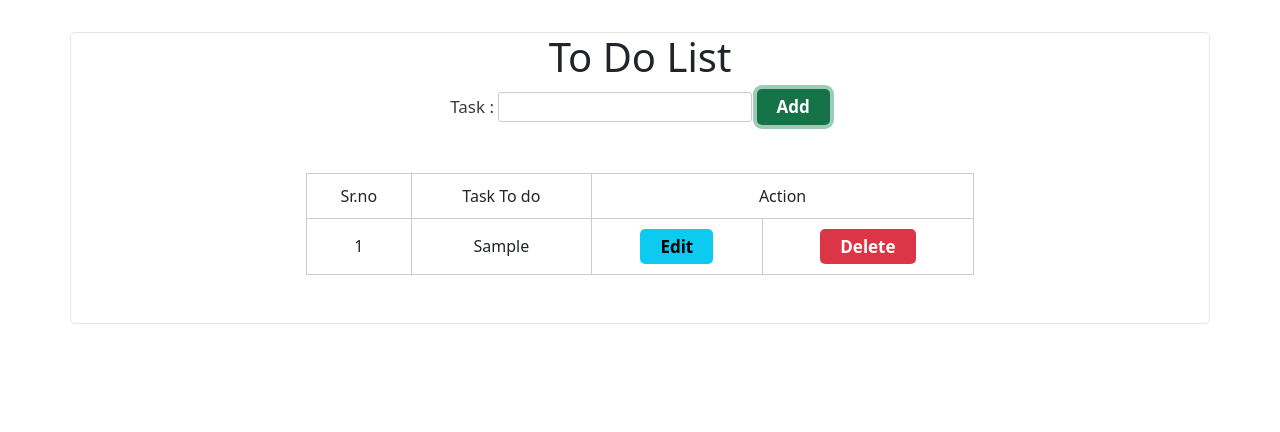
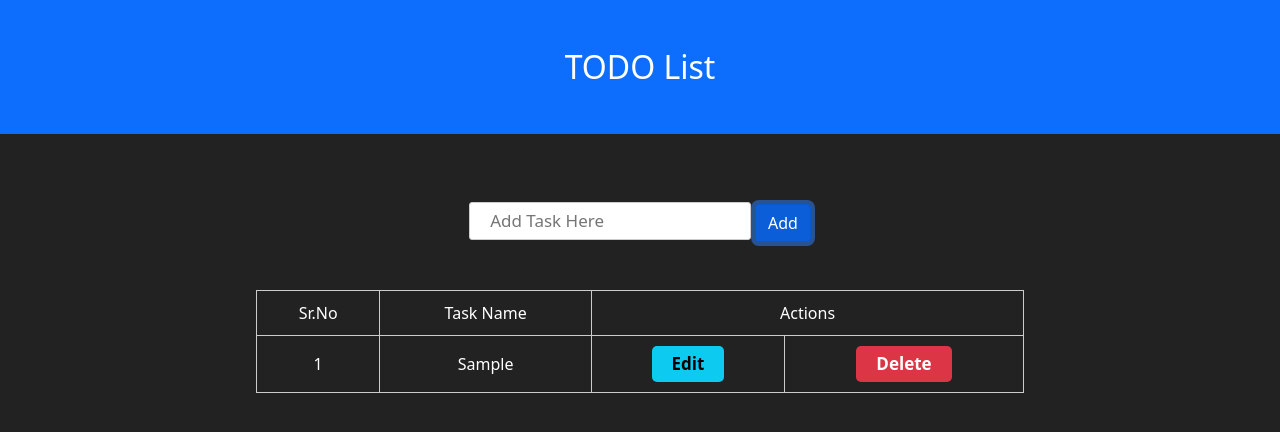
Before and after one commit to pournimas7693/js-training, a plain HTML site: page to-do-list/index.html in a window 1280 px wide. Both pictures are taken after typing "Sample" into the empty fields and a click on the button "Add". Drawn offline with nearby package versions, Linux system fonts and the light colour scheme.

Commit message:
Design changes

```diff
--- a/to-do-list/index.html
+++ b/to-do-list/index.html
@@ -9,11 +9,9 @@
     <script src="https://cdn.jsdelivr.net/npm/bootstrap@5.1.3/dist/js/bootstrap.bundle.min.js"></script>
   </head>
     <style>
-        .todolist {
-            border: 1px solid #e7e7e7;
-            border-radius: 5px;
-            margin: 2rem 0;
-        }
+    body{
+        background-color: #222;
+    }
         table,
         th,
         td {
@@ -21,11 +19,18 @@
             text-align: center;
             padding: 10px;
         }
-
-        table {
+        .main-div span {
+    color: #fff;
+}
+.main-div {
+    display: block;
+    padding-top: 60px;
+}
+    table {
             width: 60%;
             margin: 0 auto 3rem auto;
             border-collapse: collapse;
+            color:#fff;
         }
         input {
             border: 1px solid #ccc;
@@ -48,25 +53,33 @@
             display: none;
             background-color: coral;
         }
+        input#task-name {
+    width: 22%;
+    padding: 5px;
+    padding-left: 20px;
+    color: #000 !important;
+}
     </style>
 </head>
 
 <body>
-    <div class="container">
+
         <div class="row">
+            <h2 class="container-fluid p-5 bg-primary text-white text-center">TODO List</h2>
+
             <div class="todolist text-center">
-                <div>
-                    <h1>To Do List</h1>
-                    <span>Task : </span> <input type="text" id="task-name" />
-                    <button class="btn-success" id="add_btn" onclick="add()">Add</button>
+                <div class="main-div">
+                      <input type="text" id="task-name" placeholder="Add Task Here" />
+                    <button class="btn btn-primary" id="add_btn" onclick="addtask()">Add</button>
                     <button class="btn-warn" id="update_btn">Update</button>
                 </div>
                 <br><br>
                 <table id="listBox" class="text-center">
+
                 </table>
             </div>
         </div>
-    </div>
+
 
 
     <script>
@@ -74,15 +87,15 @@
         var todolist = document.getElementById("listBox");
         var task = document.getElementById("task-name");
 
-        function add() {
+        function addtask() {
             arrayitems.push(task.value);
             task.value = "";
-            show();
+            showlist();
         }
 
-        function show() {
+        function showlist() {
             todolist.innerHTML = "";
-            todolist.innerHTML = "<tr><td>Sr.no</td><td>Task To do</td><td colspan='2'>Action</td></tr>";
+            todolist.innerHTML = "<tr><td>Sr.No</td><td>Task Name</td><td colspan='2'>Actions</td></tr>";
 
             arrayitems.forEach(function (n, i) {
                 var sr_no = i + 1;
@@ -93,7 +106,7 @@
 
         function del(i) {
             arrayitems.splice(i, 1);
-            show();
+            showlist();
         }
         function edit(i) {
             task.value = arrayitems[i];
@@ -109,7 +122,7 @@
             task.value = "";
             document.getElementById("update_btn").style.display = "none";
             document.getElementById("add_btn").style.display = "inline";
-            show();
+            showlist();
             alert("Task is Updated!!");
         }
     </script>
```
Also changed, not shown: index.html (+38 -7 lines).
